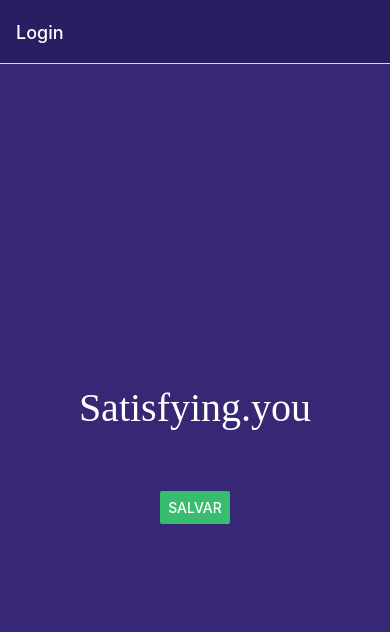
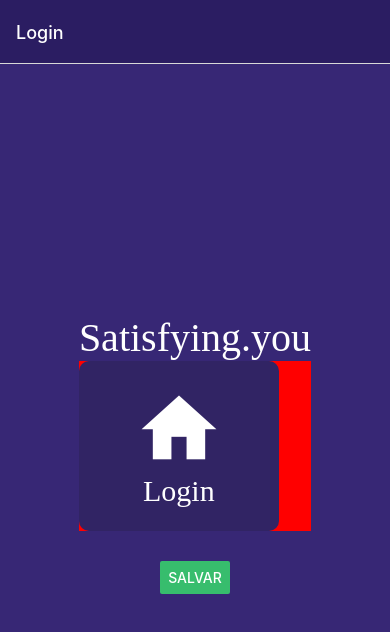
Before and after one commit to Wericksonsd/Mobile, a React Native app in the folder projeto_mobile/: screen /Login in a window 390 px wide. Shown: the top 632 px of the page. Built offline with nearby package versions, Linux system fonts and the light colour scheme.

Commit message:
Adicionando os icones

```diff
--- a/projeto_mobile/package.json
+++ b/projeto_mobile/package.json
@@ -16,9 +16,10 @@
     "react": "18.2.0",
     "react-native": "0.73.6",
     "react-native-gesture-handler": "^2.16.0",
-    "react-native-reanimated": "^3.8.1",
+    "react-native-reanimated": "^3.9.0-rc.0",
     "react-native-safe-area-context": "^4.9.0",
-    "react-native-screens": "^3.30.1"
+    "react-native-screens": "^3.30.1",
+    "react-native-vector-icons": "^10.0.3"
   },
   "devDependencies": {
     "@babel/core": "^7.20.0",
--- a/projeto_mobile/src/components/ItemAcao.js
+++ b/projeto_mobile/src/components/ItemAcao.js
@@ -1,10 +1,15 @@
-import { Text, StyleSheet, View } from 'react-native'
+import { Text, StyleSheet, View, Pressable } from 'react-native'
+import Icon from 'react-native-vector-icons/MaterialCommunityIcons'
 
 const ItemAcao = (props) => {
+
     return (
+    <Pressable onPress={() => {props.navigation.navigate=(props.tela)}} style={{backgroundColor:"red"}}>
         <View style={estilos.view}>
-            <Text style={estilos.texto}>{props.texto}Modificar</Text>
+            <Icon name={props.icone} size={90} color="white" />
+            <Text style={estilos.texto}>{props.texto}</Text>
         </View>
+    </Pressable>
     )
 }
 
--- a/projeto_mobile/src/routes/Login.js
+++ b/projeto_mobile/src/routes/Login.js
@@ -3,13 +3,15 @@
 import { View, Text, TextInput, StyleSheet, Button } from 'react-native'
 import { useState } from 'react'
 import Botao from '../components/Botao'
+import ItemAcao from '../components/ItemAcao'
+
 
 const Login = (props) => {
     const [txtUsuario, setUsuario] = useState()
     const [txtSenha, setSenha] = useState()
 
     const goToFinal = () => {
-        props.navigation.navigate('AgradecimentoParticipacao')
+        props.navigation.navigate('ItemAcao')
     }
 
     return (
@@ -17,9 +19,10 @@ const Login = (props) => {
             <View>
                 <Text style={estilos.texto}>Satisfying.you</Text>
 
+                {/* Apenas para teste de elemento */}
+                <ItemAcao texto="Login" icone="home" nav="Login"/>
             </View>
-            <Botao>Texto</Botao>
-            <Button onPress={goToFinal} color='#37BD6D' title='Salvar'>fasf</Button>
+            <Button onPress={goToFinal} color='#37BD6D' title='Salvar'/>
         </View>
     )
 }
```
Also changed, not shown: 3 other files (tests, documents, lock files or other folders).
